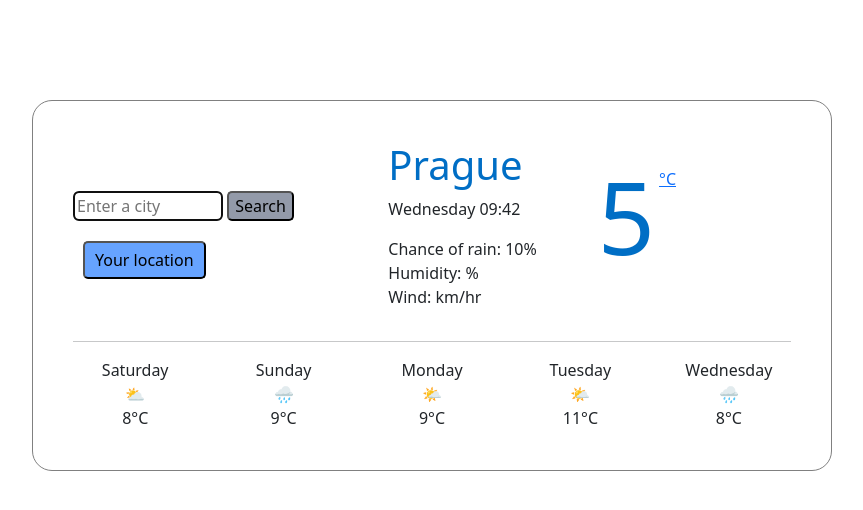
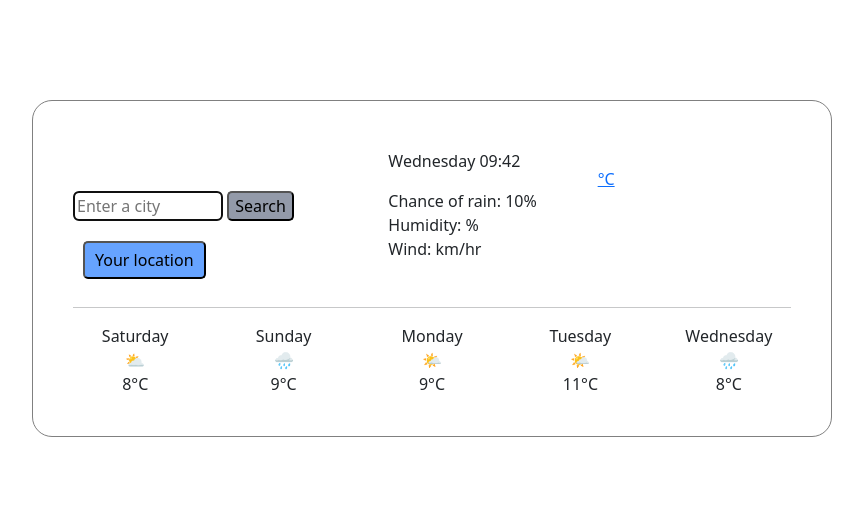
Before and after one commit to gabi-gabu1/weather-app, a plain HTML site: page index.html in a window 1280 px wide. Shown: the whole page, without its empty margins (208-1071 px from the left). Drawn offline with nearby package versions, Linux system fonts and the light colour scheme; files that its build step writes are made by us from their sources; no server answers; files whose address does not match are found by name.

Commit message:
Change in HTML

```diff
--- a/index.html
+++ b/index.html
@@ -34,10 +34,10 @@
           </form>
         </div>
         <div class="col-4 prague">
-          <h1 id="city">Prague</h1>
+          <h1 id="city"></h1>
 
           <ul>
-            <li id="current-time">Friday 16:22</li>
+            <li id="current-time"></li>
 
             <li><span id="description"></span></li>
           </ul>
@@ -48,7 +48,7 @@
           </ul>
         </div>
         <div class="col-4">
-          <span id="temperature" class="temperature-prague">5</span>
+          <span id="temperature" class="temperature-prague"></span>
           <span class="units">
             <a href="#" id="celsius">°C</a>
             <!-- <a href="#" id="fahrenheit">°F</a> -->
```
